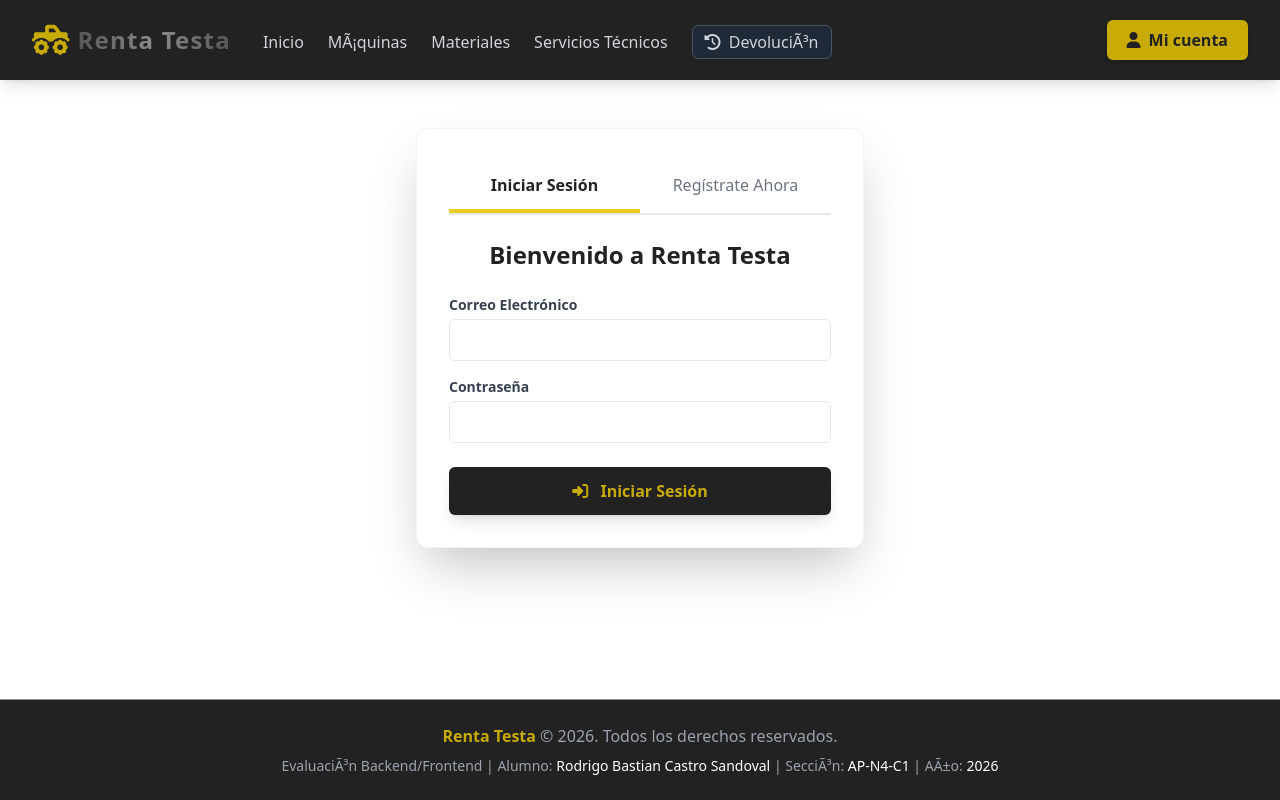
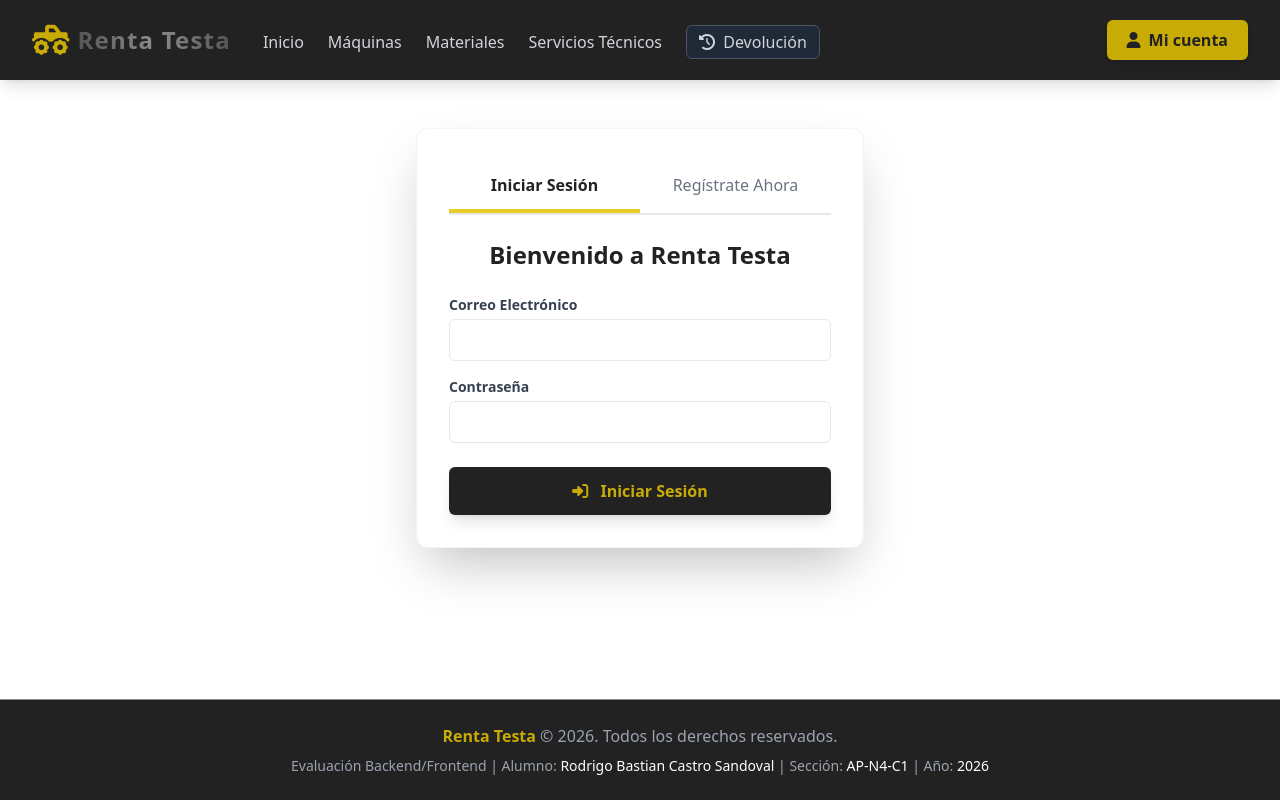
Before and after one commit to Rodryxb/renta-testa, a Django app: page /auth/ in a window 1280 px wide. Run offline with Django 4.2, Linux system fonts and the light colour scheme; parts of the project's set-up code (start-up, migrations or seed data) failed here and were passed over; some libraries are stand-ins or nearby versions.

Commit message:
fix: corregir error de codificacion (mojibake) en menu de navegacion causado por PowerShell

```diff
--- a/templates/base.html
+++ b/templates/base.html
@@ -53,10 +53,10 @@
 
                     <div class="hidden md:flex space-x-6 items-center pt-1">
                         <a href="/" class="nav-link text-gray-300 hover:text-white transition font-medium">Inicio</a>
-                        <a href="/maquinas/" class="nav-link text-gray-300 hover:text-white transition font-medium">MÃ¡quinas</a>
+                        <a href="/maquinas/" class="nav-link text-gray-300 hover:text-white transition font-medium">Máquinas</a>
                         <a href="/materiales/" class="nav-link text-gray-300 hover:text-white transition font-medium">Materiales</a>
                         <a href="/servicios/" class="nav-link text-gray-300 hover:text-white transition font-medium">Servicios Técnicos</a>
-                        <a href="/devoluciones/" class="nav-link text-gray-300 hover:text-brandYellow transition font-medium bg-gray-800 px-3 py-1 rounded-md border border-gray-600 shadow-sm"><i class="fa-solid fa-clock-rotate-left mr-1"></i> DevoluciÃ³n</a>
+                        <a href="/devoluciones/" class="nav-link text-gray-300 hover:text-brandYellow transition font-medium bg-gray-800 px-3 py-1 rounded-md border border-gray-600 shadow-sm"><i class="fa-solid fa-clock-rotate-left mr-1"></i> Devolución</a>
                     </div>
                 </div>
 
@@ -78,7 +78,7 @@
     <footer class="bg-brandBlack text-gray-400 py-6 text-center border-t border-brandMetallic mt-12">
         <div class="max-w-7xl mx-auto px-4">
             <p class="mb-2"><span class="text-brandYellow font-bold">Renta Testa</span> &copy; 2026. Todos los derechos reservados.</p>
-            <p class="text-sm">EvaluaciÃ³n Backend/Frontend | Alumno: <span class="text-white">Rodrigo Bastian Castro Sandoval</span> | SecciÃ³n: <span class="text-white">AP-N4-C1</span> | AÃ±o: <span class="text-white">2026</span></p>
+            <p class="text-sm">Evaluación Backend/Frontend | Alumno: <span class="text-white">Rodrigo Bastian Castro Sandoval</span> | Sección: <span class="text-white">AP-N4-C1</span> | Año: <span class="text-white">2026</span></p>
         </div>
     </footer>
 
@@ -115,7 +115,7 @@
                         <div id="dropdown-user-menu" class="absolute right-0 mt-2 w-48 bg-white rounded-md shadow-xl border border-gray-200 hidden z-50">
                             <div class="py-1">
                                 <a href="#" class="block px-4 py-2 text-sm text-gray-700 hover:bg-gray-100 font-bold border-b"><i class="fa-solid fa-user-circle mr-2"></i> Mi Perfil</a>
-                                <button onclick="logout()" class="w-full text-left px-4 py-2 text-sm text-red-600 hover:bg-red-50 font-bold"><i class="fa-solid fa-arrow-right-from-bracket mr-2"></i> Cerrar SesiÃ³n</button>
+                                <button onclick="logout()" class="w-full text-left px-4 py-2 text-sm text-red-600 hover:bg-red-50 font-bold"><i class="fa-solid fa-arrow-right-from-bracket mr-2"></i> Cerrar Sesión</button>
                             </div>
                         </div>
                     </div>
@@ -163,7 +163,7 @@
 
         function requireLogin() {
             if(!localStorage.getItem('access_token')) {
-                alert('Debes iniciar sesiÃ³n en tu cuenta para cotizar y comprar.');
+                alert('Debes iniciar sesión en tu cuenta para cotizar y comprar.');
                 window.location.href = '/auth/';
                 return false;
             }
```
